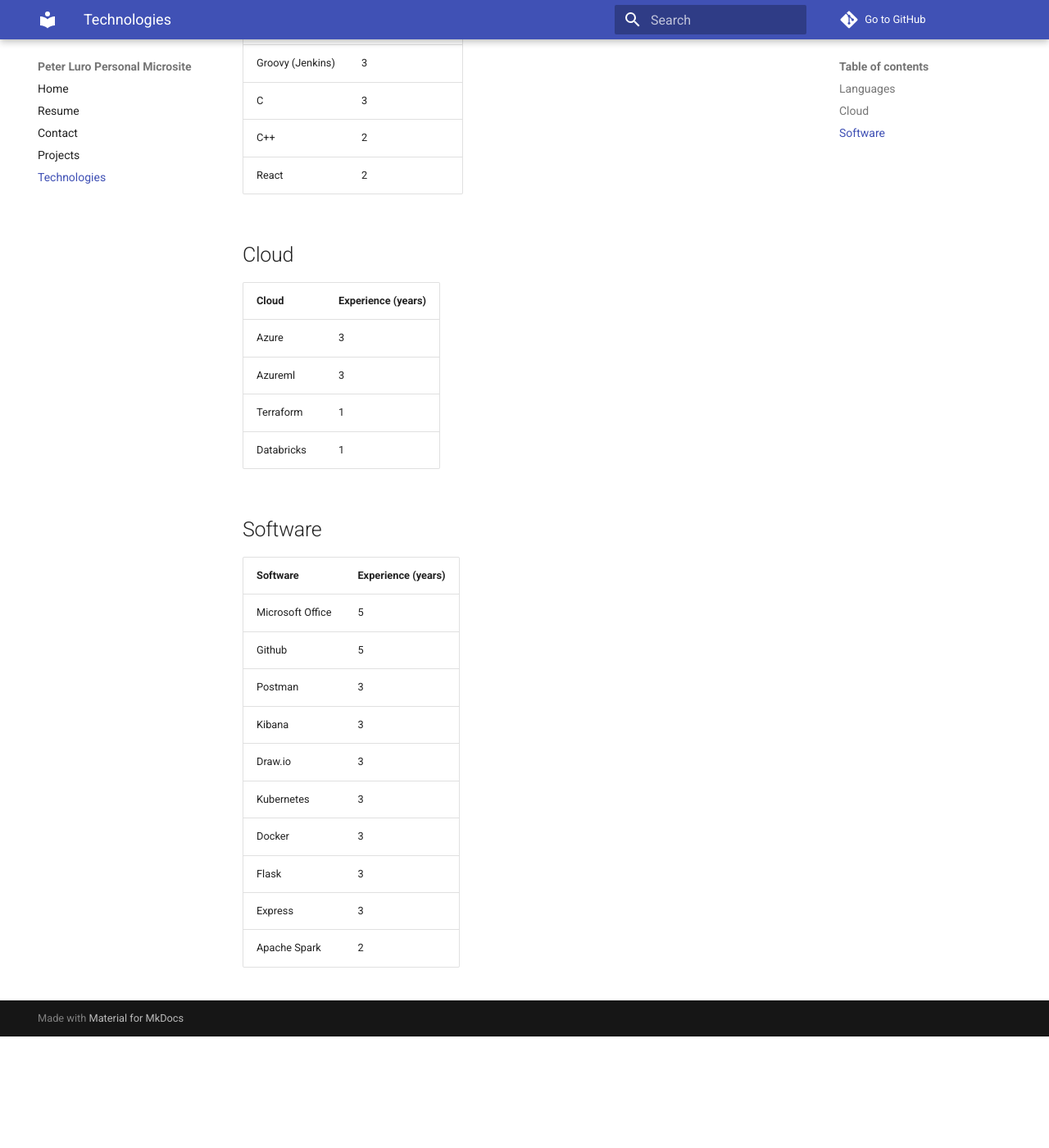
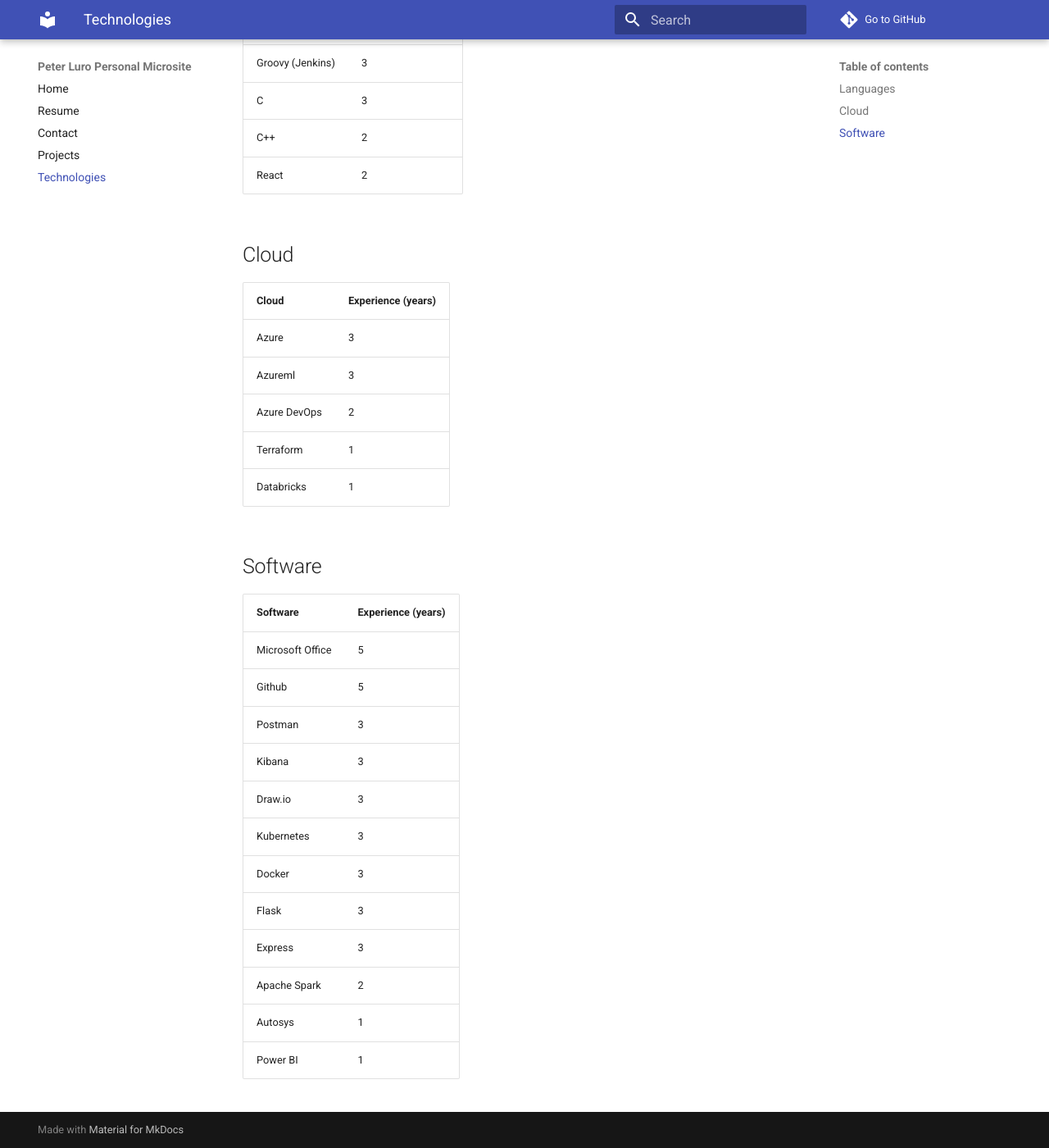
Before and after one commit to paluro567/personal-website, an MkDocs documentation site: the page built from docs/Technologies.md, in a window 1280 px wide and 1400 px high, scrolled down 540 px. Shown: the whole window at 82% size. Built offline with MkDocs 1.6.1 and Material for MkDocs 9.7.7, drawn with Linux system fonts in a browser that asks for light colours; comment, search, counter and statistics services are not loaded; before the commit the page ends 1804 px from its top, so only the background shows below that.

Commit message:
adding tech

```diff
--- a/docs/Technologies.md
+++ b/docs/Technologies.md
@@ -19,6 +19,7 @@
 | ----- | -------------------|
 | Azure | 3 |
 | Azureml | 3 |
+| Azure DevOps | 2 |
 | Terraform | 1 |
 | Databricks | 1 |
 
@@ -36,3 +37,5 @@
 | Flask | 3 |
 | Express | 3 |
 | Apache Spark | 2 |
+| Autosys | 1 |
+| Power BI | 1 |
```
